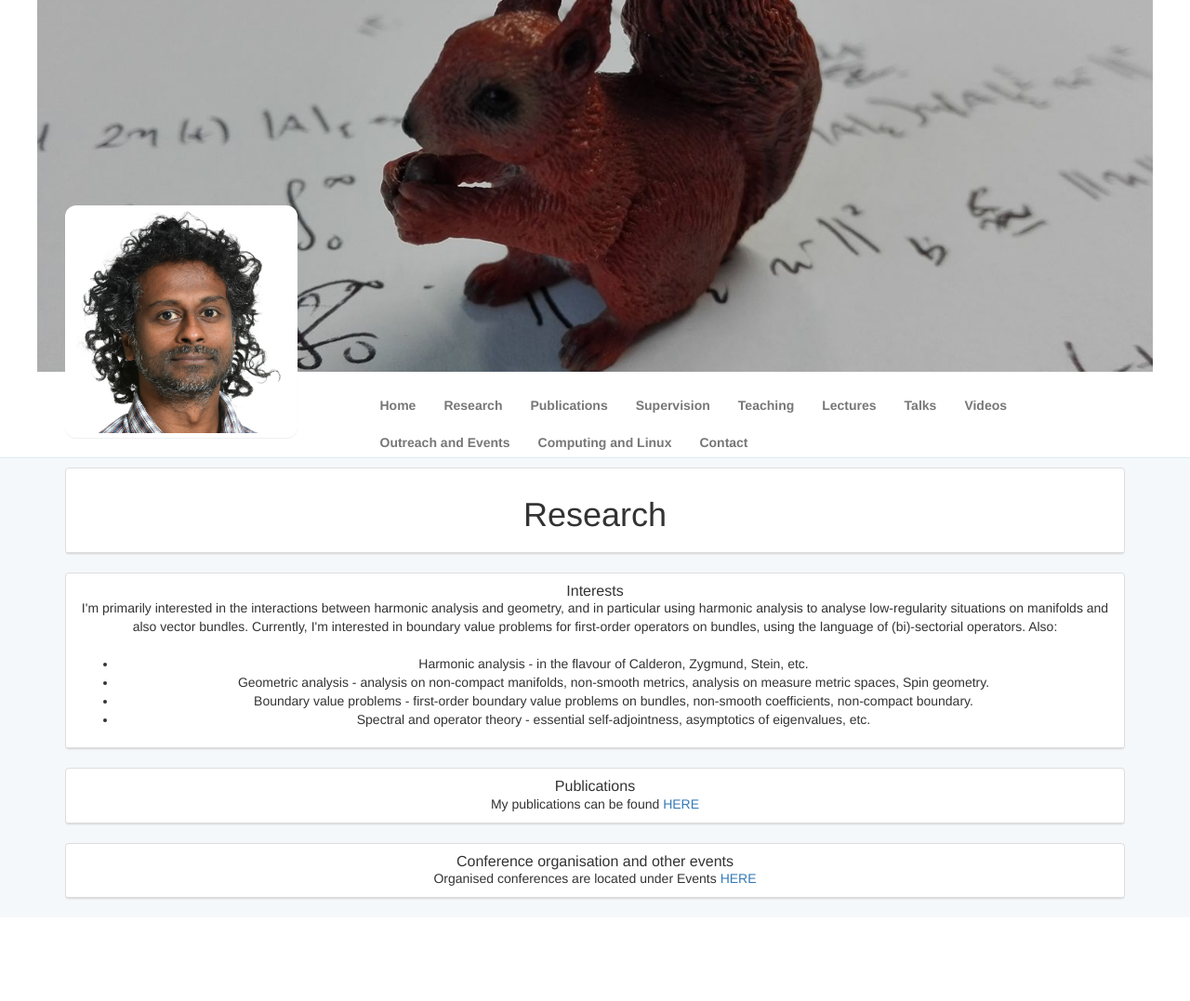
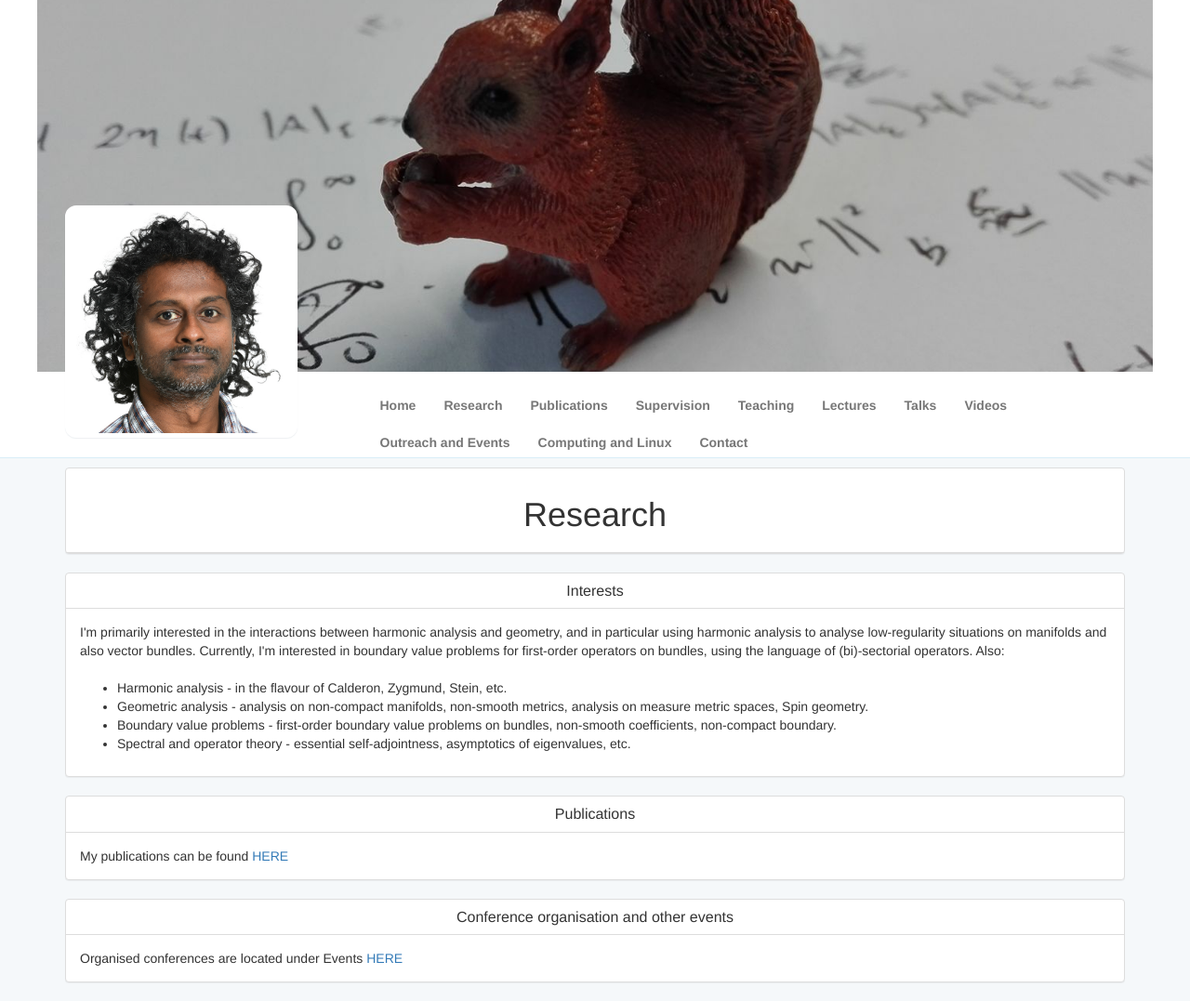
Before and after one commit to lashi-bandara/lashi-bandara.github.io, a Jekyll site: the page built from toc/research/index.html, in a window 1280 px wide. Shown: the whole page at 93% size. Built offline with Jekyll 4.4.1, drawn with Linux system fonts in a browser that asks for light colours; before the commit the page ends 987 px from its top, so only the background shows below that.

Commit message:
Panel body fix

```diff
--- a/toc/research/index.html
+++ b/toc/research/index.html
@@ -7,6 +7,8 @@ description: "Lashi Bandara - Research"
 <div class="panel panel-default content-panel">
   <div class="panel-heading">
     <h1 class="panel-title">Interests</h1>
+  </div>
+  <div class="panel-body">
 
 	<dd> I'm primarily interested in the interactions between harmonic analysis
 		and geometry, and in particular using harmonic analysis to analyse
@@ -30,6 +32,8 @@ description: "Lashi Bandara - Research"
   <div class="panel-heading">
     <h1 class="panel-title">Publications</h1>
 
+  </div>
+  <div class="panel-body">
 My publications can be found <a href="../publications/index.html">HERE</a>
 
 
@@ -41,6 +45,8 @@ My publications can be found <a href="../publications/index.html">HERE</a>
   <div class="panel-heading">
     <h1 class="panel-title">Conference organisation and other events</h1>
 
+  </div>
+  <div class="panel-body">
 Organised conferences are located under Events <a href="../outreach/index.html">HERE</a>
 
 
```
